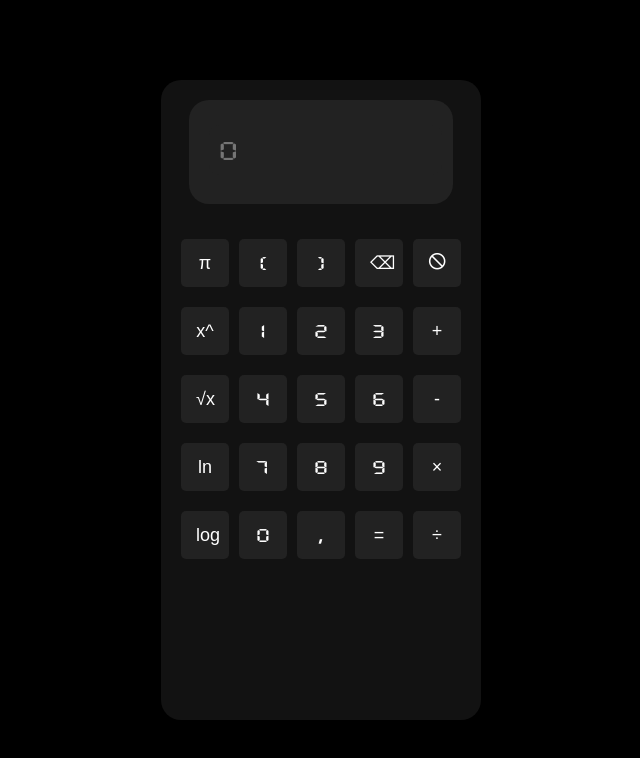
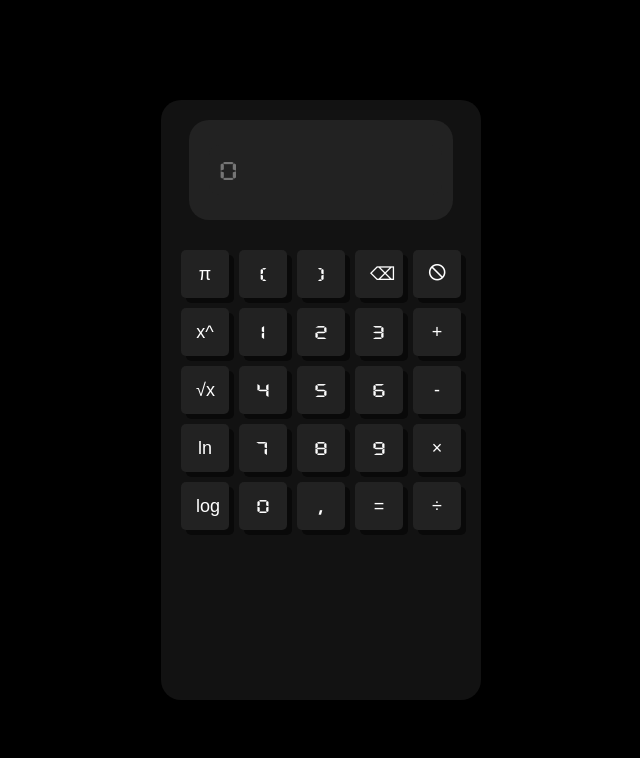
Before and after one commit to andrea-chirillano/Calculator, an Angular app: page / in a window 1280 px wide. Shown: the top 758 px of the page, without its empty margins (319-959 px from the left). Built offline with nearby package versions, Linux system fonts and the light colour scheme.

Commit message:
Add: box shadow

```diff
--- a/src/app/components/calculator/calculator.component.css
+++ b/src/app/components/calculator/calculator.component.css
@@ -21,7 +21,7 @@
   flex-direction: column;
   align-items: center;
   background-color: rgb(18, 18, 18);
-  height: 80vh;
+  height: 75vh;
   width: 25vw;
   margin: 0;
   border-radius: 20px;
@@ -108,10 +108,11 @@
   border: none;
   border-radius: 5px;
   padding: 10px 15px;
-  margin: 10px 5px;
+  margin: 5px 5px;
   cursor: pointer;
   font-size: 18px;
   transition: background-color 0.3s;
+  box-shadow: 5px 5px 0px rgba(0, 0, 0, 0.5);
 }
 
 .digit-button{
```
